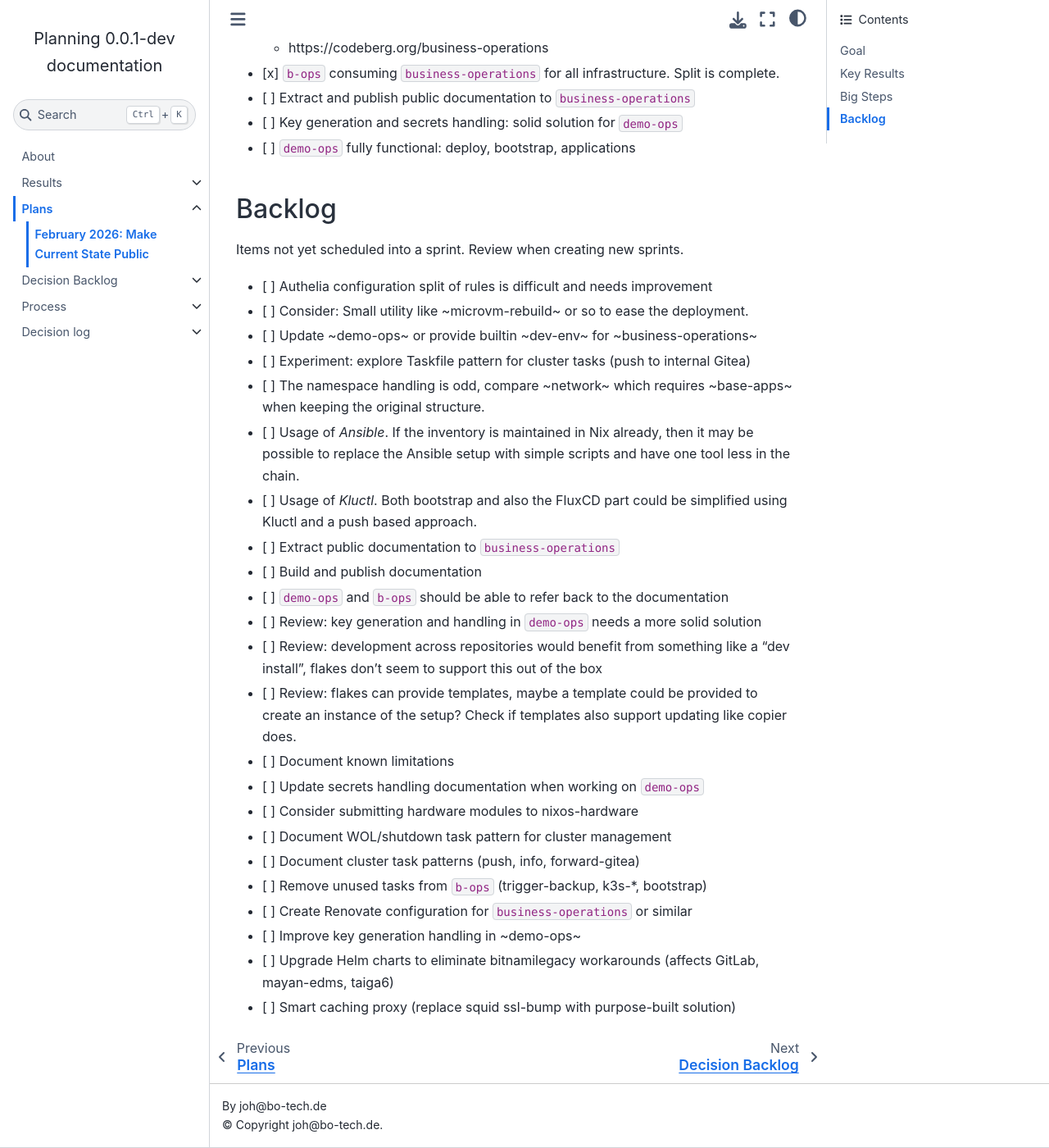
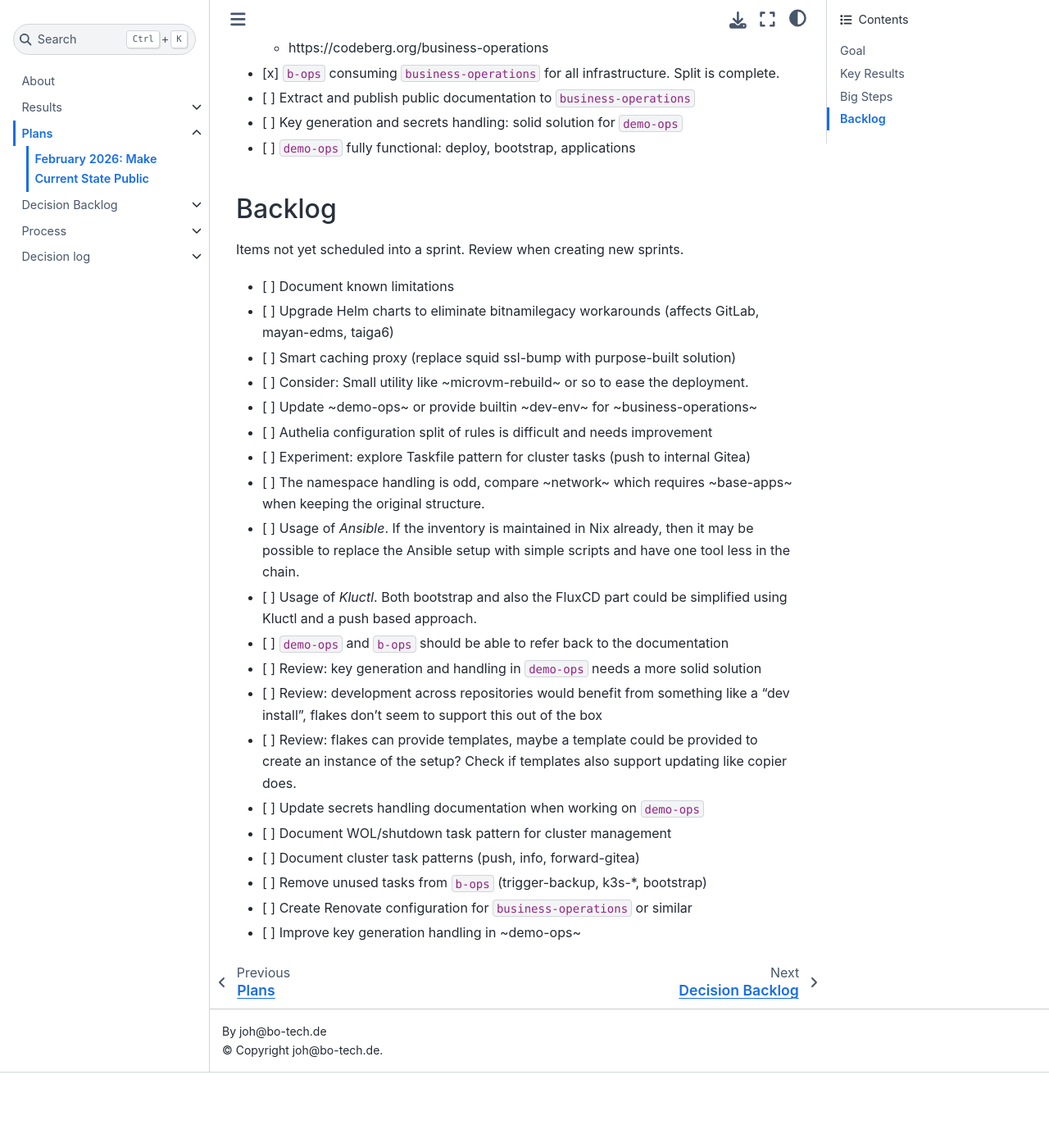
Before and after one commit to bo-tech/business-operations-planning, a Sphinx documentation site: the page built from docs/plans/2026-02-plan.md, in a window 1280 px wide and 1400 px high, scrolled down 953 px. Shown: the whole window at 82% size. Built offline with Sphinx 7.4.7 and the Sphinx Book theme 1.1.4, drawn with Linux system fonts in a browser that asks for light colours; after the commit the page ends 2261 px from its top, so only the background shows below that.

```diff
--- a/docs/plans/2026-02-plan.md
+++ b/docs/plans/2026-02-plan.md
@@ -52,8 +56,6 @@ Items not yet scheduled into a sprint. Review when creating new sprints.
   tool less in the chain.
 - [ ] Usage of *Kluctl*. Both bootstrap and also the FluxCD part could be
   simplified using Kluctl and a push based approach.
-- [ ] Extract public documentation to `business-operations`
-- [ ] Build and publish documentation
 - [ ] `demo-ops` and `b-ops` should be able to refer back to the
   documentation
 - [ ] Review: key generation and handling in `demo-ops` needs a more
@@ -64,15 +66,10 @@ Items not yet scheduled into a sprint. Review when creating new sprints.
 - [ ] Review: flakes can provide templates, maybe a template could be
   provided to create an instance of the setup? Check if templates
   also support updating like copier does.
-- [ ] Document known limitations
 - [ ] Update secrets handling documentation when working on `demo-ops`
-- [ ] Consider submitting hardware modules to nixos-hardware
 - [ ] Document WOL/shutdown task pattern for cluster management
 - [ ] Document cluster task patterns (push, info, forward-gitea)
 - [ ] Remove unused tasks from `b-ops` (trigger-backup, k3s-*,
   bootstrap)
 - [ ] Create Renovate configuration for `business-operations` or similar
 - [ ] Improve key generation handling in ~demo-ops~
-- [ ] Upgrade Helm charts to eliminate bitnamilegacy workarounds
-  (affects GitLab, mayan-edms, taiga6)
-- [ ] Smart caching proxy (replace squid ssl-bump with purpose-built solution)
```
Also changed, not shown: other parts of docs/plans/2026-02-plan.md (+5 -1 lines), 1 other file.
